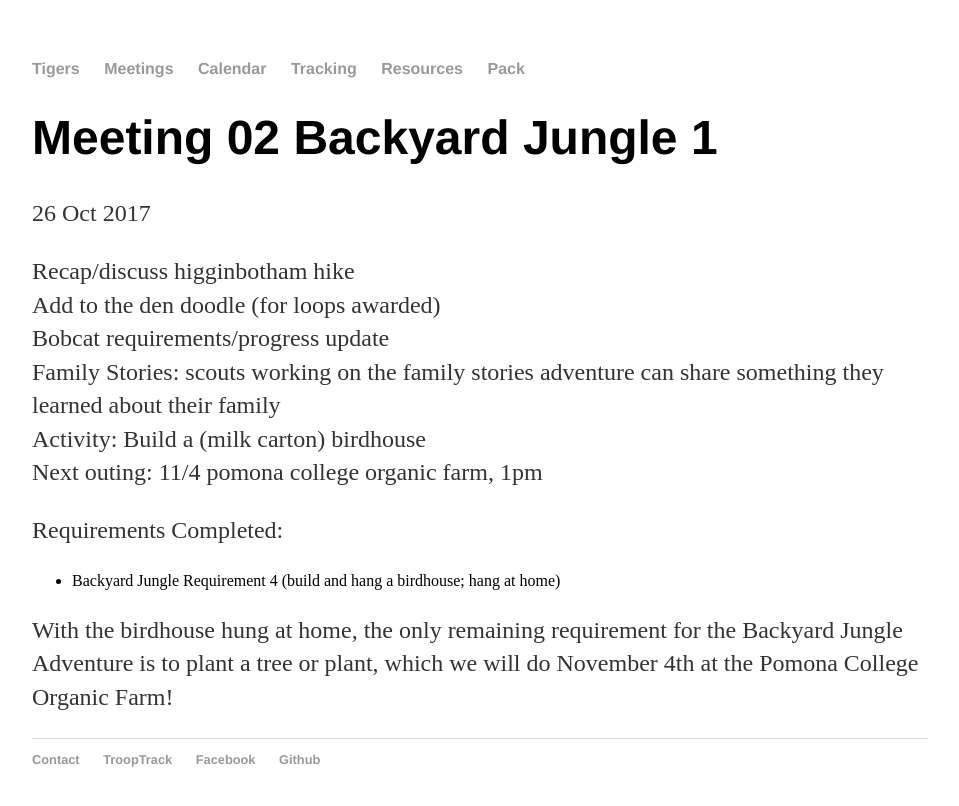
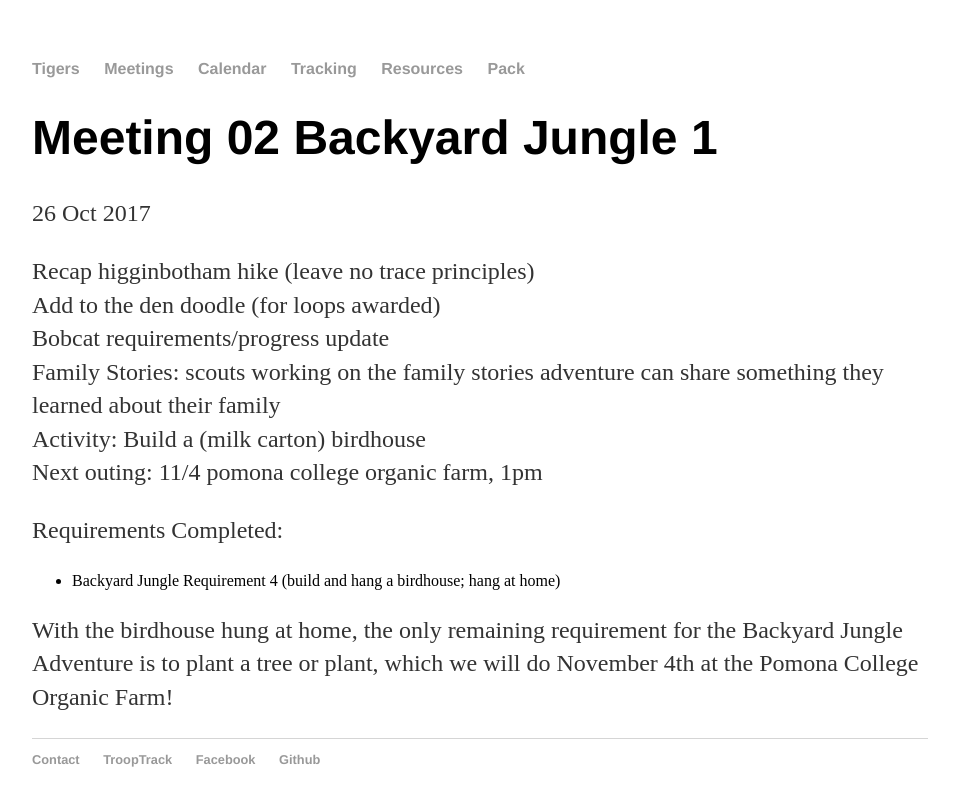
Before and after one commit to clare-pack818/clare-pack818.github.io, a Jekyll site: the page built from _posts/2017-10-26-Meeting-02-Backyard-Jungle-1.md, in a window 1280 px wide. Shown: the top 806 px of the page, without its empty margins (160-1119 px from the left). Built offline with Jekyll 4.4.1, drawn with Linux system fonts in a browser that asks for light colours; our own code applies the rules of GitHub Pages for plain Markdown files.

Commit message:
Update 2017-10-26-Meeting-02-Backyard-Jungle-1.md

```diff
--- a/_posts/2017-10-26-Meeting-02-Backyard-Jungle-1.md
+++ b/_posts/2017-10-26-Meeting-02-Backyard-Jungle-1.md
@@ -1,4 +1,4 @@
-Recap/discuss higginbotham hike
+Recap higginbotham hike (leave no trace principles)
 Add to the den doodle (for loops awarded)
 Bobcat requirements/progress update
 Family Stories:  scouts working on the family stories adventure can share something they learned about their family
```
